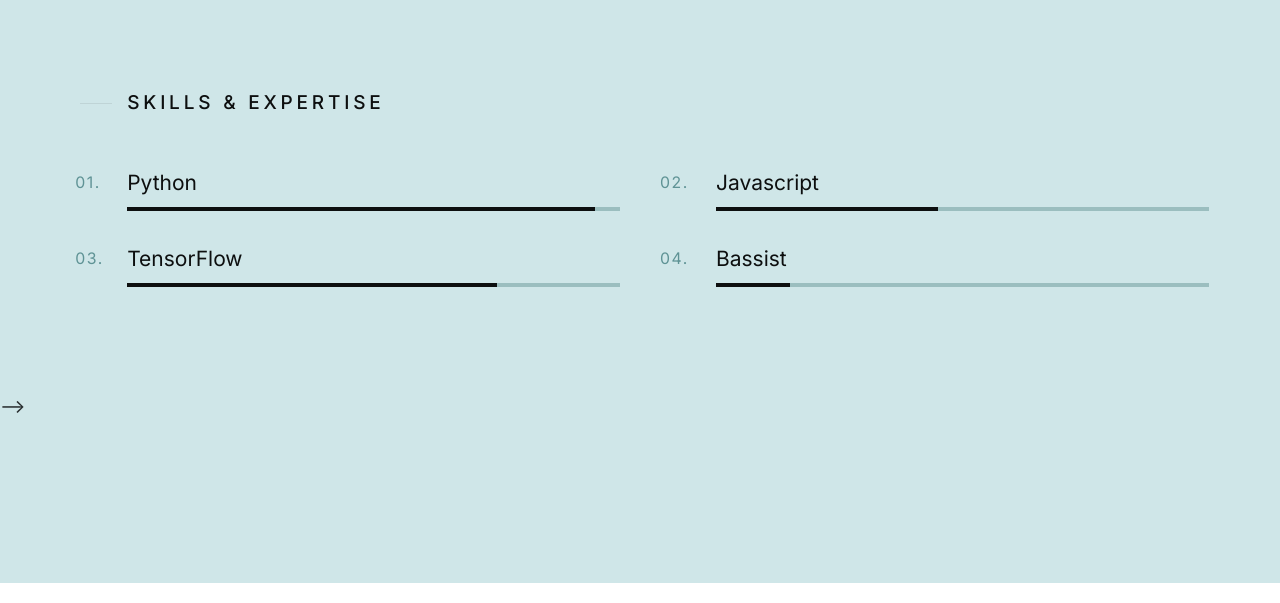
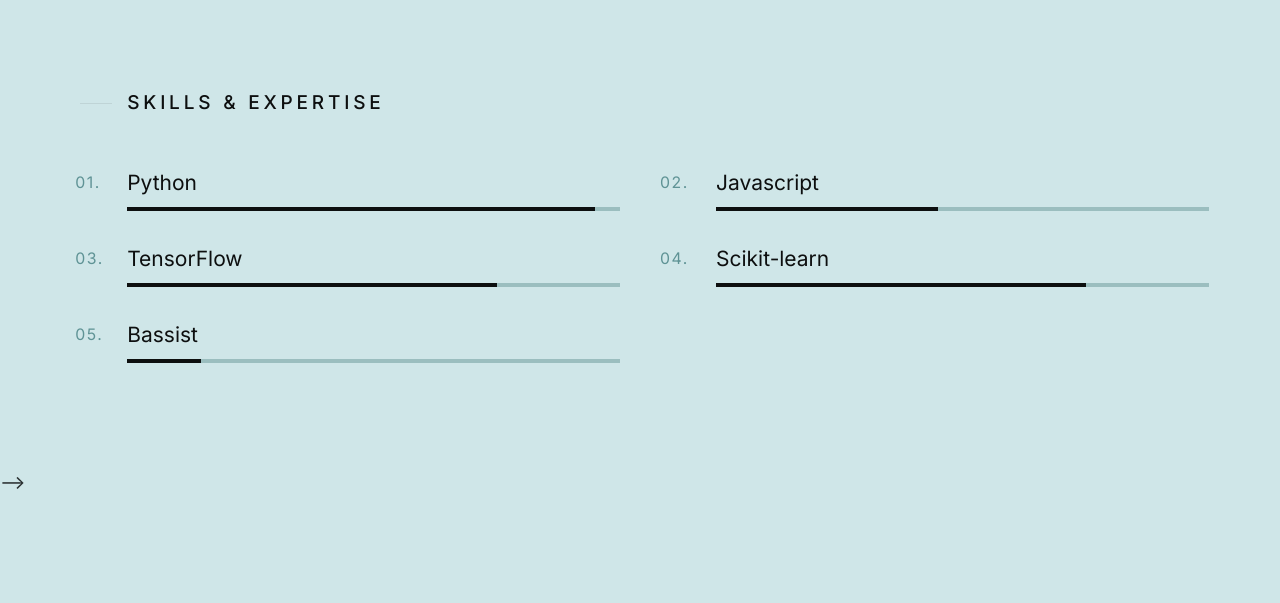
Before and after one commit to Shoggato/portfo, a Flask app: page / in a window 1280 px wide. Shown: the part 3560-4163 px from the top of the page. Run offline with Flask 3, Linux system fonts and the light colour scheme; some web fonts are replaced.

Commit message:
modified my learning stack

```diff
--- a/templates/index.html
+++ b/templates/index.html
@@ -235,6 +235,10 @@
                             <li>
                             <div class="progress percent75"></div>
                             <strong>TensorFlow</strong>
+                            </li>
+                             <li>
+                            <div class="progress percent75"></div>
+                            <strong>Scikit-learn</strong>
                             </li>
                             <li>
                             <div class="progress percent15"></div>
```
